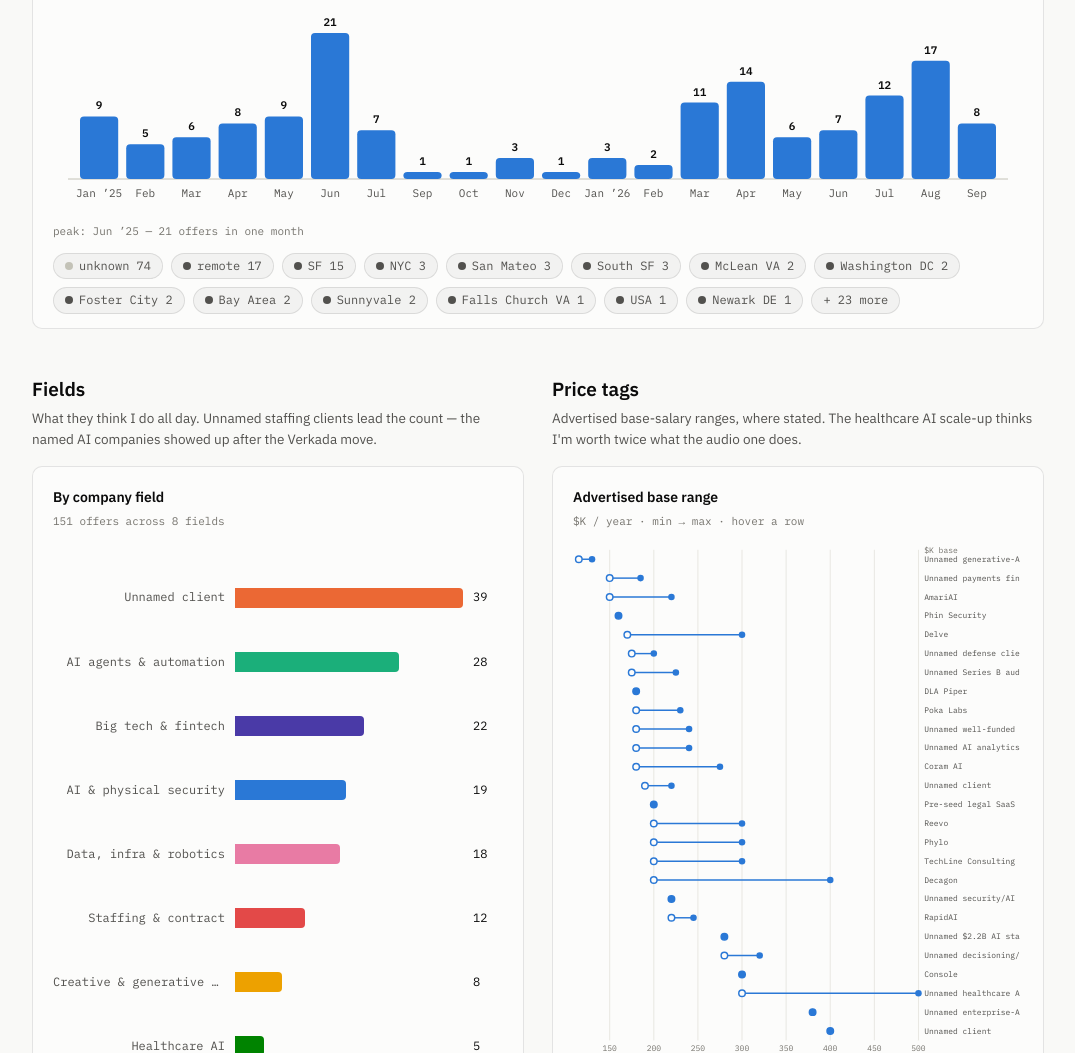
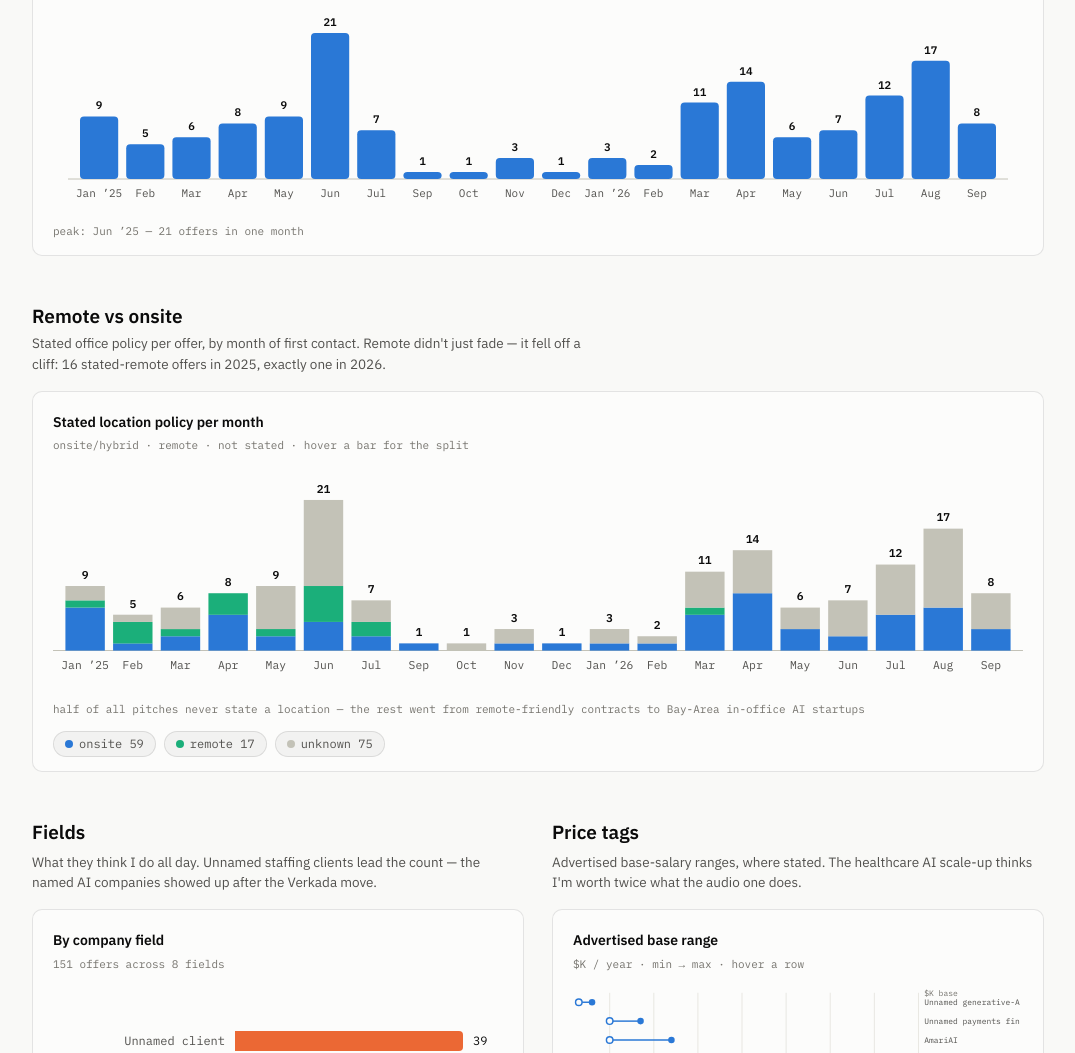
Before and after one commit to siropkin/offer-radar, a plain HTML site: page index.html in a window 1280 px wide. Shown: the part 727-1780 px from the top of the page, without its empty margins (102-1177 px from the left). Drawn offline with Linux system fonts and the light colour scheme.

Commit message:
new 'Remote vs onsite' stacked monthly chart, replaces location pills
- pills removed from cadence panel; dedicated section with stacked onsite/remote/not-stated bars
- mlab hoisted to shared scope for both charts
- the headline finding: 16 stated-remote offers in 2025, 1 in 2026

Co-Authored-By: Claude Code <noreply@anthropic.com>

```diff
--- a/index.html
+++ b/index.html
@@ -173,7 +173,18 @@ td .off{color:var(--ink-2); max-width:44ch; display:block}
     <p class="pl">first contact date · hover a bar for who pinged</p>
     <div id="cadence"></div>
     <figcaption id="cadence-note"></figcaption>
-    <div class="chips" id="lochips" style="margin-top:12px"></div>
+  </figure>
+</section>
+
+<section>
+  <h2>Remote vs onsite</h2>
+  <p class="lead">Stated office policy per offer, by month of first contact. Remote didn't just fade — it fell off a cliff: 16 stated-remote offers in 2025, exactly one in 2026.</p>
+  <figure class="panel">
+    <h3>Stated location policy per month</h3>
+    <p class="pl">onsite/hybrid · remote · not stated · hover a bar for the split</p>
+    <div id="remote"></div>
+    <figcaption id="remote-note"></figcaption>
+    <div class="chips" id="remote-chips" style="margin-top:12px"></div>
   </figure>
 </section>
 
@@ -406,6 +417,7 @@ $("#nall").textContent = DATA.length;
 const css = v => getComputedStyle(document.documentElement).getPropertyValue(v).trim();
 const money = k => "$" + k + "K";
 const dshort = iso => new Date(iso+"T12:00").toLocaleDateString("en-US",{month:"short",day:"numeric"});
+const mlab = (k, yr) => new Date(k+"-15T12:00").toLocaleDateString("en-US",{month:"short"})+(yr ? " ’"+k.slice(2,4) : "");
 const TIP = $("#tip");
 function tip(html, x, y){
   TIP.innerHTML = html; TIP.style.opacity = 1;
@@ -444,7 +456,6 @@ function untip(){ TIP.style.opacity = 0; }
 /* ---- monthly cadence bar chart ---- */
 (function(){
   const mk = iso => iso.slice(0,7);
-  const mlab = (k, yr) => new Date(k+"-15T12:00").toLocaleDateString("en-US",{month:"short"})+(yr ? " ’"+k.slice(2,4) : "");
   const bins = new Map();
   DATA.forEach(x => { const m = mk(x.d); (bins.get(m) || bins.set(m,[]).get(m)).push(x); });
   const keys = [...bins.keys()].sort();
@@ -470,12 +481,48 @@ function untip(){ TIP.style.opacity = 0; }
   });
   const peak = keys.reduce((a,k)=> bins.get(k).length > bins.get(a).length ? k : a);
   $("#cadence-note").textContent = "peak: "+mlab(peak, true)+" — "+bins.get(peak).length+" offers in one month";
-  const locCount = {};
-  DATA.forEach(x => { const l = x.loc || "unknown"; locCount[l] = (locCount[l]||0)+1; });
-  const locs = Object.entries(locCount).sort((a,b)=>b[1]-a[1]);
-  $("#lochips").innerHTML = locs.slice(0,14).map(([l,c]) =>
-    '<span class="chip"><span class="dot" style="background:'+(l==="unknown"?"var(--axis)":"var(--ink-2)")+'"></span>'+l+' '+c+'</span>').join("") +
-    (locs.length > 14 ? '<span class="chip">+ '+(locs.length-14)+' more</span>' : "");
+})();
+
+/* ---- remote vs onsite stacked bars (monthly) ---- */
+(function(){
+  const cls = x => { const l = x.loc; if (!l || l === "USA") return "unknown"; return /remote/i.test(l) ? "remote" : "onsite"; };
+  const CATS = [["onsite","var(--c1)"],["remote","var(--c3)"],["unknown","var(--axis)"]];
+  const bins = new Map();
+  DATA.forEach(x => { const m = x.d.slice(0,7); (bins.get(m) || bins.set(m,[]).get(m)).push(x); });
+  const keys = [...bins.keys()].sort();
+  const W = 940, H = 210, padL = 8, padB = 34, top = 30;
+  const max = Math.max(...bins.values().map(a=>a.length));
+  const bw = (W - padL*2) / keys.length;
+  let bars = "", labels = "";
+  keys.forEach((k,i) => {
+    const items = bins.get(k);
+    const counts = {}; items.forEach(x => counts[cls(x)] = (counts[cls(x)]||0)+1);
+    const total = items.length, h = total / max * (H - top - padB);
+    const x = padL + i*bw + 4, w = bw - 8;
+    let y = H - padB;
+    bars += '<g class="rbar" data-m="'+k+'">';
+    CATS.forEach(([c,col]) => {
+      const ch = (counts[c]||0) / total * h;
+      if (ch > 0) { y -= ch; bars += '<rect x="'+x.toFixed(1)+'" y="'+y.toFixed(1)+'" width="'+w.toFixed(1)+'" height="'+Math.max(ch,2).toFixed(1)+'" fill="'+col+'"/>'; }
+    });
+    bars += '<rect x="'+x.toFixed(1)+'" y="'+(H-padB-h).toFixed(1)+'" width="'+w.toFixed(1)+'" height="'+h.toFixed(1)+'" fill="transparent"/></g>';
+    bars += '<text class="blab" x="'+(x+w/2)+'" y="'+(H-padB-h-7)+'" text-anchor="middle">'+total+'</text>';
+    labels += '<text class="tick tick-strong" x="'+(x+w/2)+'" y="'+(H-padB+18)+'" text-anchor="middle">'+mlab(k, i===0 || k.endsWith("-01"))+'</text>';
+  });
+  $("#remote").innerHTML =
+    '<svg viewBox="0 0 '+W+' '+H+'" role="img" aria-label="Stated location policy per month">'+
+    '<line class="base" x1="0" y1="'+(H-padB)+'" x2="'+W+'" y2="'+(H-padB)+'"/>'+bars+labels+'</svg>';
+  $("#remote").querySelectorAll("g.rbar").forEach(g => {
+    const m = g.dataset.m;
+    const items = bins.get(m), counts = {};
+    items.forEach(x => counts[cls(x)] = (counts[cls(x)]||0)+1);
+    g.addEventListener("mousemove", e => tip("<b>"+mlab(m,true)+"</b><br>"+CATS.map(([c]) => c+" "+(counts[c]||0)).join("<br>"), e.clientX, e.clientY));
+    g.addEventListener("mouseleave", untip);
+  });
+  const tot = {}; DATA.forEach(x => tot[cls(x)] = (tot[cls(x)]||0)+1);
+  $("#remote-note").textContent = "half of all pitches never state a location — the rest went from remote-friendly contracts to Bay-Area in-office AI startups";
+  $("#remote-chips").innerHTML = CATS.map(([c,col]) =>
+    '<span class="chip"><span class="dot" style="background:'+col+'"></span>'+c+" "+tot[c]+'</span>').join("");
 })();
 
 /* ---- fields horizontal bars (count-desc) ---- */
```
